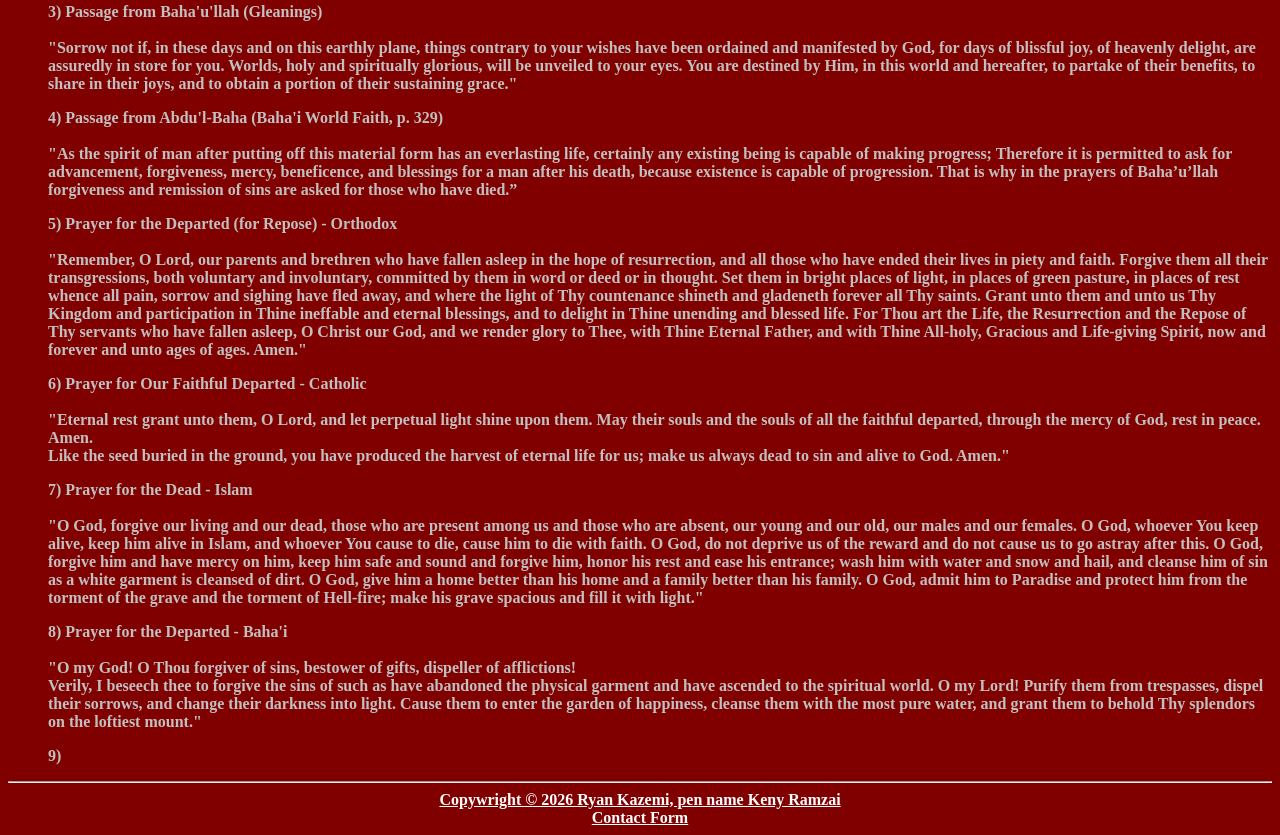
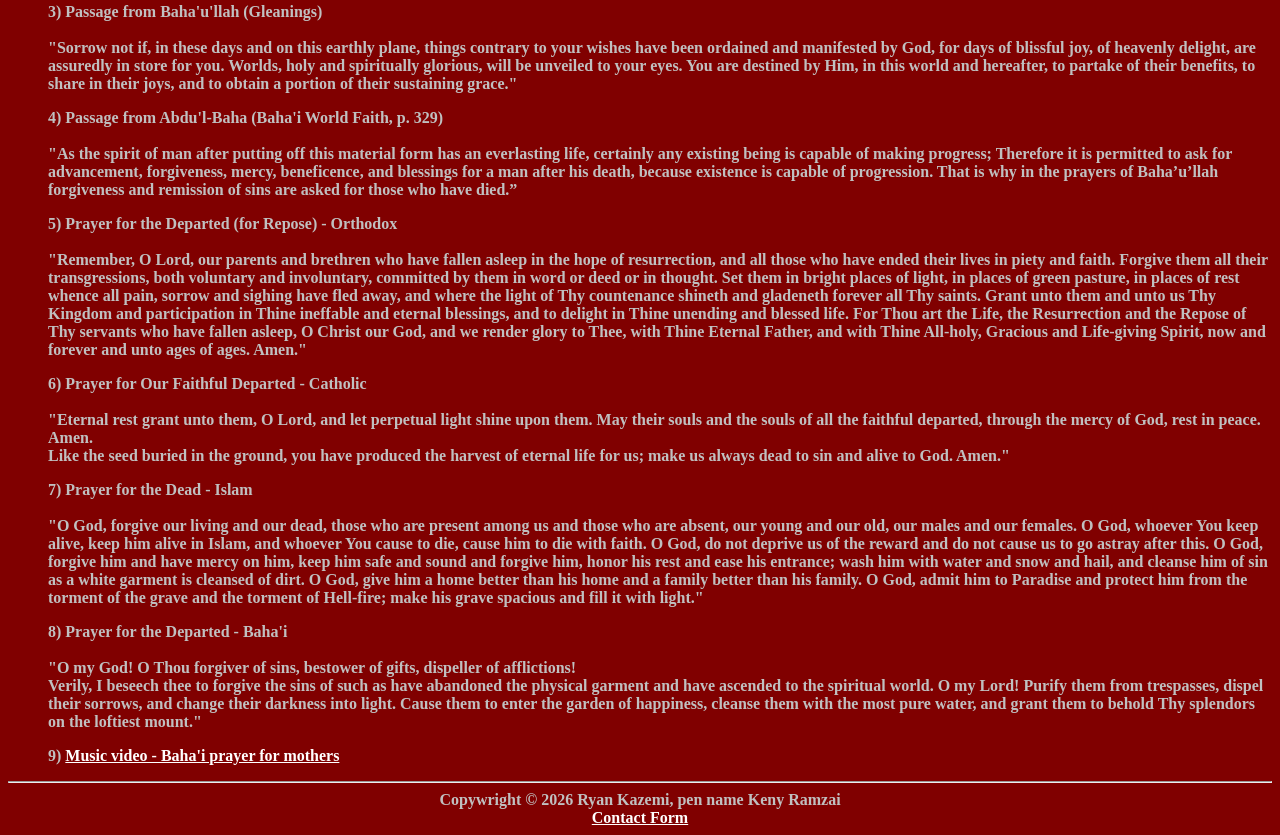
Before and after one commit to kenyramzai/ryanbahai, a plain HTML site: page Dev_ForTheDeparted_Ryan.html in a window 1280 px wide. Shown: the part 478-1313 px from the top of the page. Drawn offline with Linux system fonts and the light colour scheme.

Commit message:
Update HTML structure and content for devotionals page

```diff
--- a/Dev_ForTheDeparted_Ryan.html
+++ b/Dev_ForTheDeparted_Ryan.html
@@ -63,7 +63,7 @@ Verily, I beseech thee to forgive the sins of such as have abandoned the physica
 O my Lord!  Purify them from trespasses, dispel their sorrows, and change their darkness into light.  Cause them to enter the garden of happiness, cleanse them with the most pure water, and grant them to behold Thy splendors on the loftiest mount."</P>
 
 <P>9)
-<A TARGET = "BLANK" HREF = "https://www.youtube.com/watch?v=UX0jTKiJwhQ" Music video - Baha'i prayer for mothers</A></P>
+<A TARGET = "BLANK" HREF = "https://www.youtube.com/watch?v=UX0jTKiJwhQ"> Music video - Baha'i prayer for mothers</A></P>
 
 
 </UL>
```
